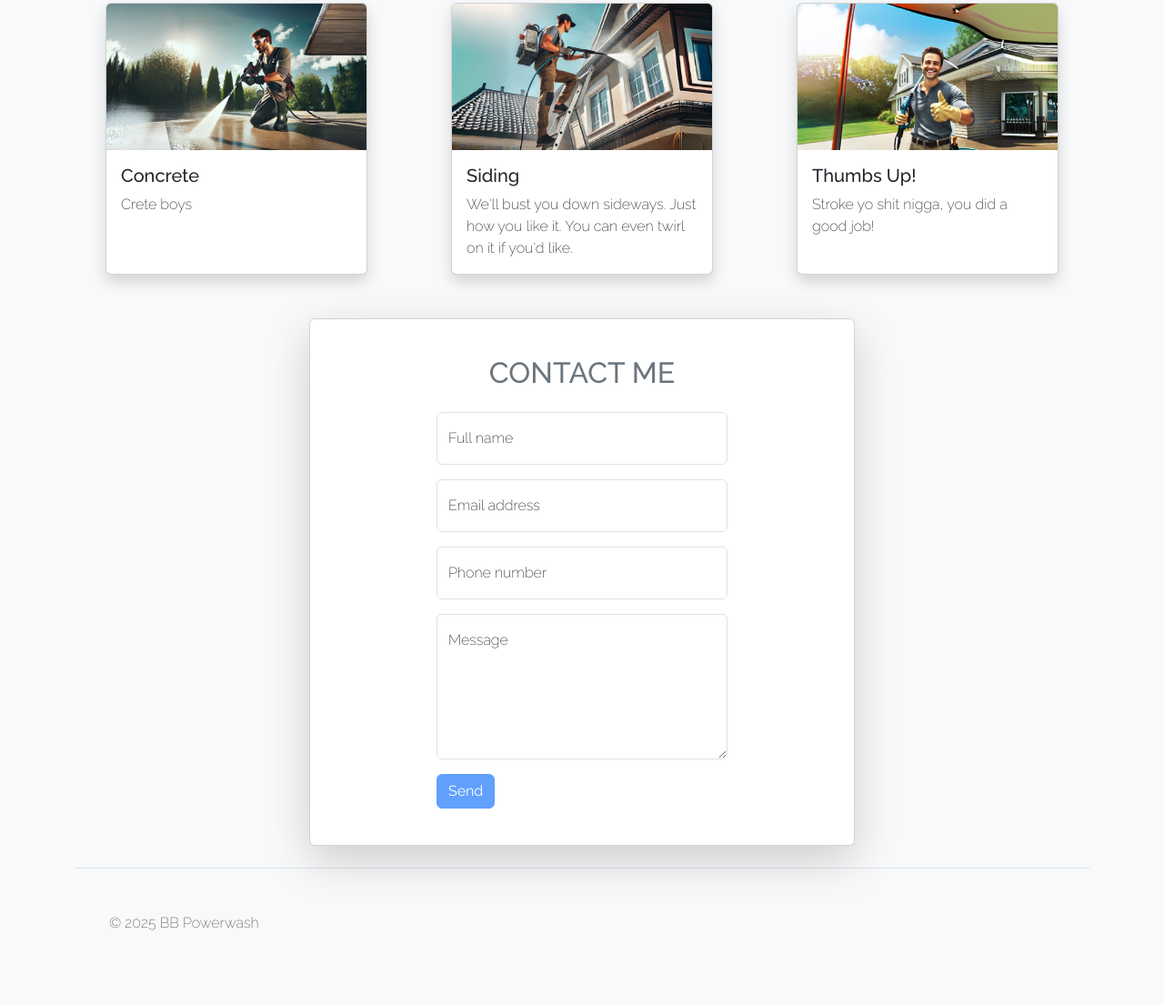
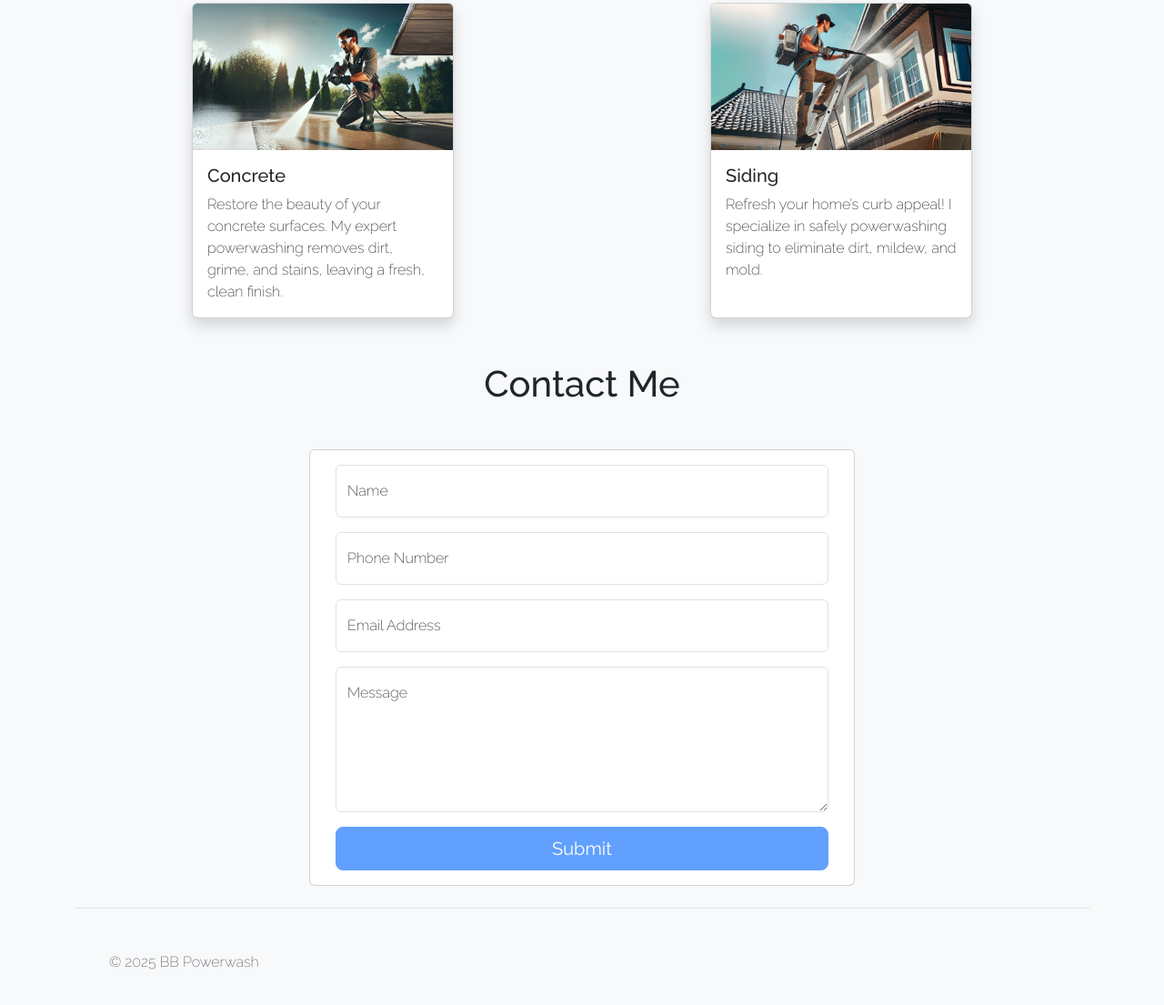
Before and after one commit to dr-jones117/brady-website, a plain HTML site: page index.html in a window 1280 px wide. Shown: the part 984-2089 px from the top of the page at 91% size. Drawn offline with nearby package versions, Linux system fonts and the light colour scheme.

Commit message:
website update

```diff
--- a/index.html
+++ b/index.html
@@ -88,14 +88,14 @@
 
     <section id="services">
       <h1 class="display-4 fw-normal text-center mt-5">Services</h1>
-      <div class="container mt-5">
+      <div class="container align-items-center mt-5">
         <div class="row">
           <div class="col-lg mt-4 d-flex justify-content-center">
             <div class="card shadow" style="width: 18rem;">
               <img src="./media/powerwash1.png" class="card-img-top" alt="...">
               <div class="card-body">
                 <h5 class="card-title">Concrete</h5>
-                <p class="card-text">Crete boys</p>
+                <p class="card-text">Restore the beauty of your concrete surfaces. My expert powerwashing removes dirt, grime, and stains, leaving a fresh, clean finish.</p>
               </div>
             </div>
           </div>
@@ -104,16 +104,7 @@
               <img src="./media/powerwash2.png" class="card-img-top" alt="...">
               <div class="card-body">
                 <h5 class="card-title">Siding</h5>
-                <p class="card-text">We'll bust you down sideways. Just how you like it. You can even twirl on it if you'd like.</p>
-              </div>
-            </div>
-          </div>
-          <div class="col-lg mt-4 d-flex justify-content-center">
-            <div class="card shadow" style="width: 18rem;">
-              <img src="./media/powerwash3.png" class="card-img-top" alt="...">
-              <div class="card-body">
-                <h5 class="card-title">Thumbs Up!</h5>
-                <p class="card-text">Stroke yo shit nigga, you did a good job!</p>
+                <p class="card-text">Refresh your home’s curb appeal! I specialize in safely powerwashing siding to eliminate dirt, mildew, and mold.</p>
               </div>
             </div>
           </div>
@@ -122,74 +113,48 @@
     </section>
 
     <div class="row justify-content-center">
-      <section class="page-section col col-md-6" id="contact">
-        <div class="container d-flex justify-content-center mt-5">
-            <div class="card c-contact-card shadow-lg w-100">
+      <div class="page-section col" id="contact">
+        <h1 class="text-center my-5">Contact Me</h1>
+        <div class="container card c-contact-card">
           <div class="card-body">
-                <!-- Contact Section Heading-->
-              <h2 class="page-section-heading text-center text-uppercase text-secondary my-4">Contact Me</h2>
-              <!-- Contact Section Form-->
-              <div class="row justify-content-center">
-                  <div class="col-lg-8 col-xl-7">
-                      <!-- * * * * * * * * * * * * * * *-->
-                      <!-- * * SB Forms Contact Form * *-->
-                      <!-- * * * * * * * * * * * * * * *-->
-                      <!-- This form is pre-integrated with SB Forms.-->
-                      <!-- To make this form functional, sign up at-->
-                      <!-- https://startbootstrap.com/solution/contact-forms-->
-                      <!-- to get an API token!-->
-                      <form id="contactForm" data-sb-form-api-token="API_TOKEN">
-                          <!-- Name input-->
+            <form id="contactForm" data-sb-form-api-token="7ffee176-58cf-4906-a18b-7b882538ae76">
               <div class="form-floating mb-3">
-                              <input class="form-control" id="name" type="text" placeholder="Enter your name..." data-sb-validations="required" />
-                              <label for="name">Full name</label>
-                              <div class="invalid-feedback" data-sb-feedback="name:required">A name is required.</div>
+                  <input class="form-control" id="name" type="text" placeholder="Name" data-sb-validations="required" />
+                  <label for="name">Name</label>
+                  <div class="invalid-feedback" data-sb-feedback="name:required">Name is required.</div>
               </div>
-                          <!-- Email address input-->
               <div class="form-floating mb-3">
-                              <input class="form-control" id="email" type="email" placeholder="name@example.com" data-sb-validations="required,email" />
-                              <label for="email">Email address</label>
-                              <div class="invalid-feedback" data-sb-feedback="email:required">An email is required.</div>
-                              <div class="invalid-feedback" data-sb-feedback="email:email">Email is not valid.</div>
+                  <input class="form-control" id="phoneNumber" type="text" placeholder="Phone Number" data-sb-validations="required" />
+                  <label for="phoneNumber">Phone Number</label>
+                  <div class="invalid-feedback" data-sb-feedback="phoneNumber:required">Phone Number is required.</div>
               </div>
-                          <!-- Phone number input-->
               <div class="form-floating mb-3">
-                              <input class="form-control" id="phone" type="tel" placeholder="(123) 456-7890" data-sb-validations="required" />
-                              <label for="phone">Phone number</label>
-                              <div class="invalid-feedback" data-sb-feedback="phone:required">A phone number is required.</div>
+                  <input class="form-control" id="emailAddress" type="email" placeholder="Email Address" data-sb-validations="required,email" />
+                  <label for="emailAddress">Email Address</label>
+                  <div class="invalid-feedback" data-sb-feedback="emailAddress:required">Email Address is required.</div>
+                  <div class="invalid-feedback" data-sb-feedback="emailAddress:email">Email Address Email is not valid.</div>
               </div>
-                          <!-- Message input-->
               <div class="form-floating mb-3">
-                              <textarea class="form-control" id="message" type="text" placeholder="Enter your message here..." style="height: 10rem" data-sb-validations="required"></textarea>
+                  <textarea class="form-control" id="message" type="text" placeholder="Message" style="height: 10rem;" data-sb-validations="required"></textarea>
                   <label for="message">Message</label>
-                              <div class="invalid-feedback" data-sb-feedback="message:required">A message is required.</div>
+                  <div class="invalid-feedback" data-sb-feedback="message:required">Message is required.</div>
               </div>
-                          <!-- Submit success message-->
-                          <!---->
-                          <!-- This is what your users will see when the form-->
-                          <!-- has successfully submitted-->
               <div class="d-none" id="submitSuccessMessage">
                   <div class="text-center mb-3">
                       <div class="fw-bolder">Form submission successful!</div>
-                                  To activate this form, sign up at
-                                  <br />
-                                  <a href="https://startbootstrap.com/solution/contact-forms">https://startbootstrap.com/solution/contact-forms</a>
                   </div>
               </div>
-                          <!-- Submit error message-->
-                          <!---->
-                          <!-- This is what your users will see when there is-->
-                          <!-- an error submitting the form-->
-                          <div class="d-none" id="submitErrorMessage"><div class="text-center text-danger mb-3">Error sending message!</div></div>
-                          <!-- Submit Button-->
-                          <button class="btn btn-primary btn-xl disabled mb-4" id="submitButton" type="submit">Send</button>
+              <div class="d-none" id="submitErrorMessage">
+                  <div class="text-center text-danger mb-3">Error sending message!</div>
+              </div>
+              <div class="d-grid">
+                  <button class="btn btn-primary btn-lg disabled" id="submitButton" type="submit">Submit</button>
+              </div>
           </form>
           </div>
         </div>
+        <script src="https://cdn.startbootstrap.com/sb-forms-latest.js"></script>
       </div>
-            </div>
-        </div>
-    </section>
     </div>
 
 
```
Lines whose indentation alone changed are shown as unchanged.
